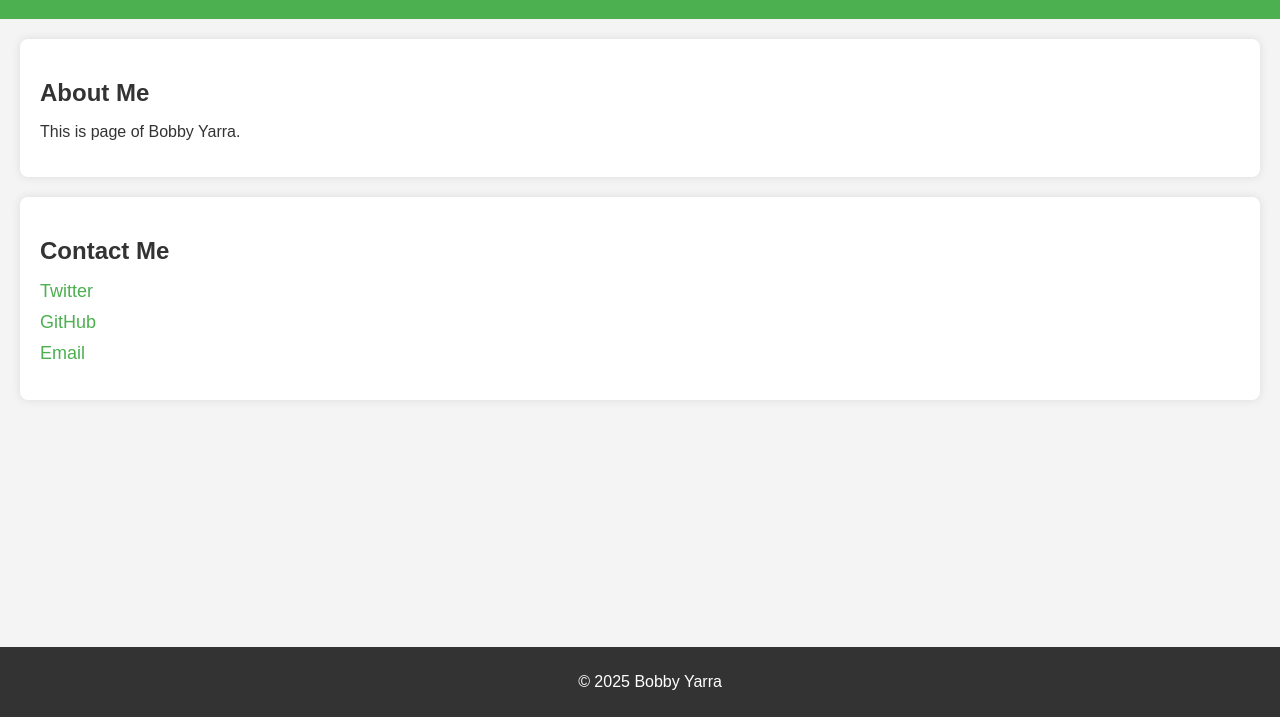
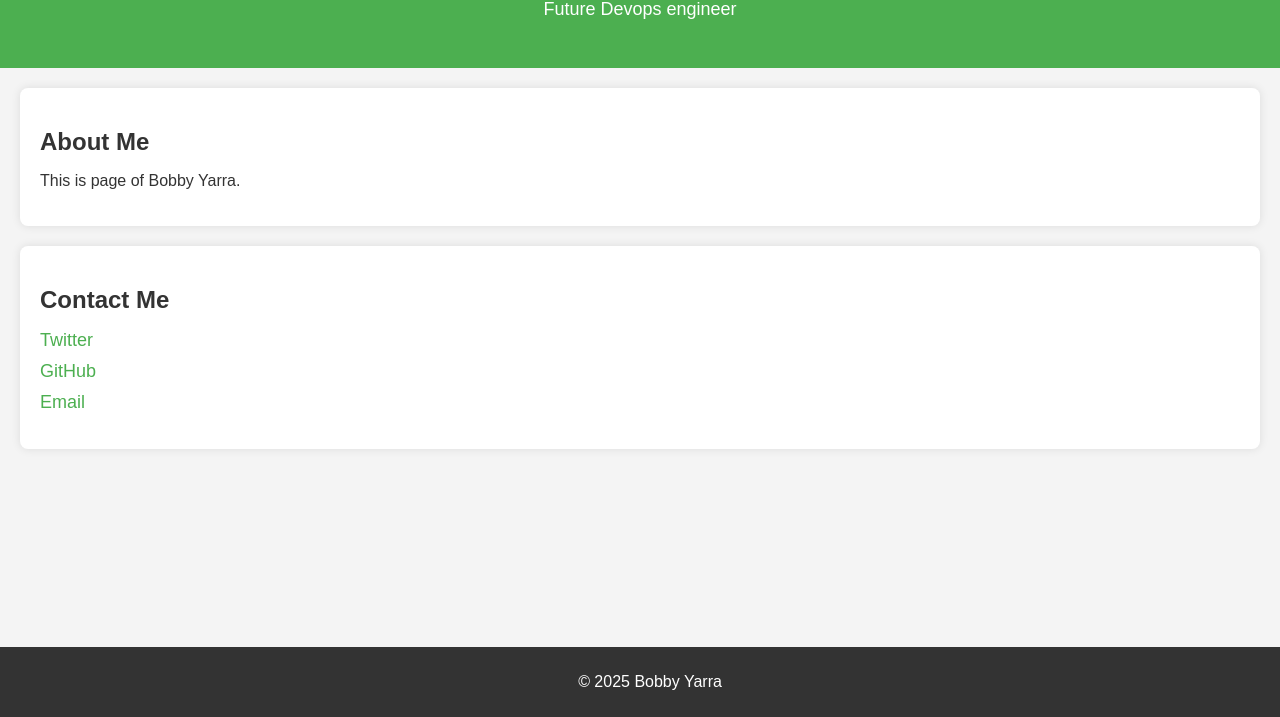
Before and after one commit to anji-yarra/simple-webpage, a plain HTML site: page index1.html in a window 1280 px wide. Shown: the part 83-800 px from the top of the page. Drawn offline with Linux system fonts and the light colour scheme.

Commit message:
Para added

```diff
--- a/index1.html
+++ b/index1.html
@@ -9,6 +9,7 @@
 <body>
     <header>
         <h1>Bobby Yarra</h1>
+	<p>Future Devops engineer</p>
     </header>
 
     <section class="about">
```
